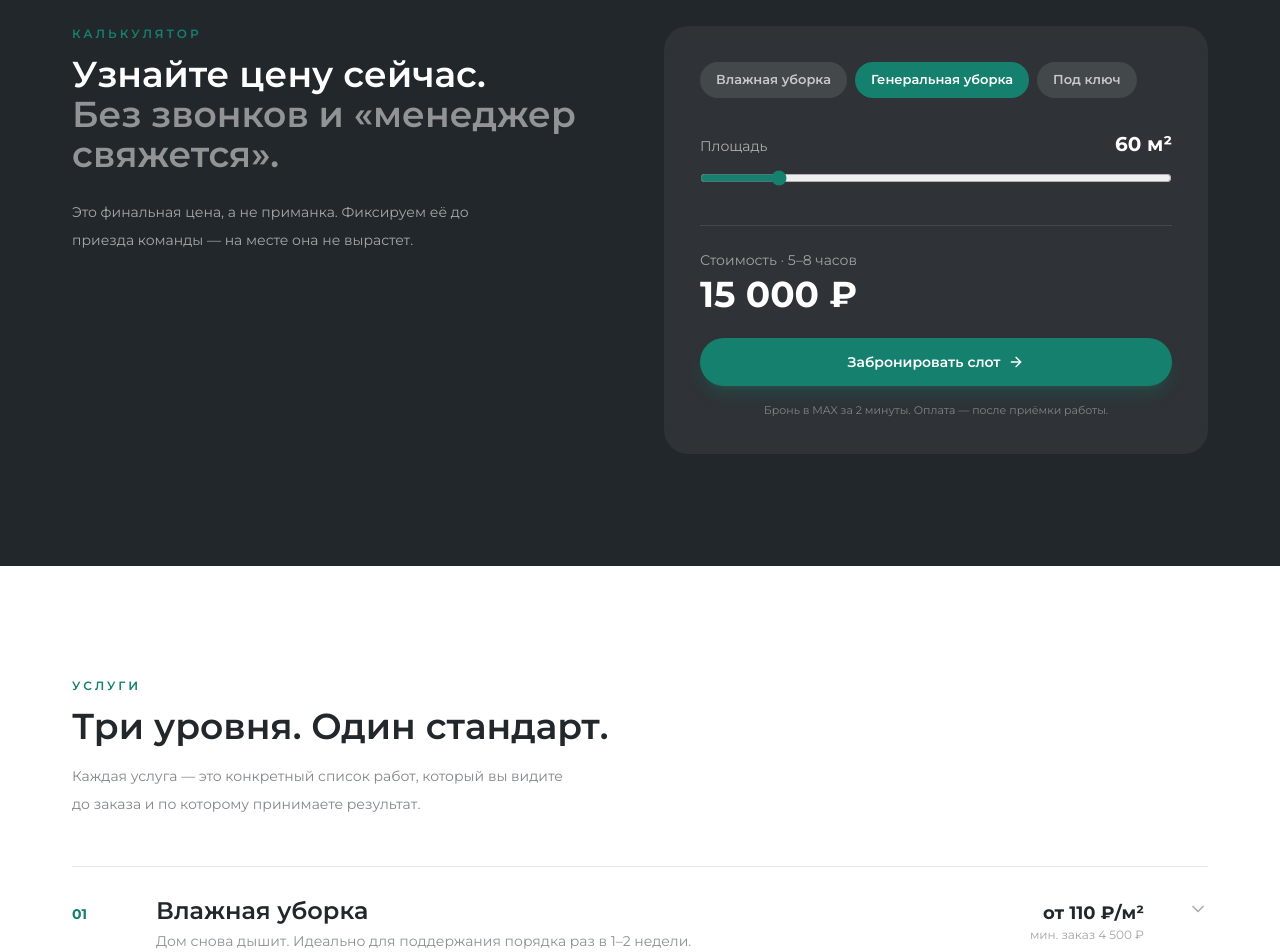
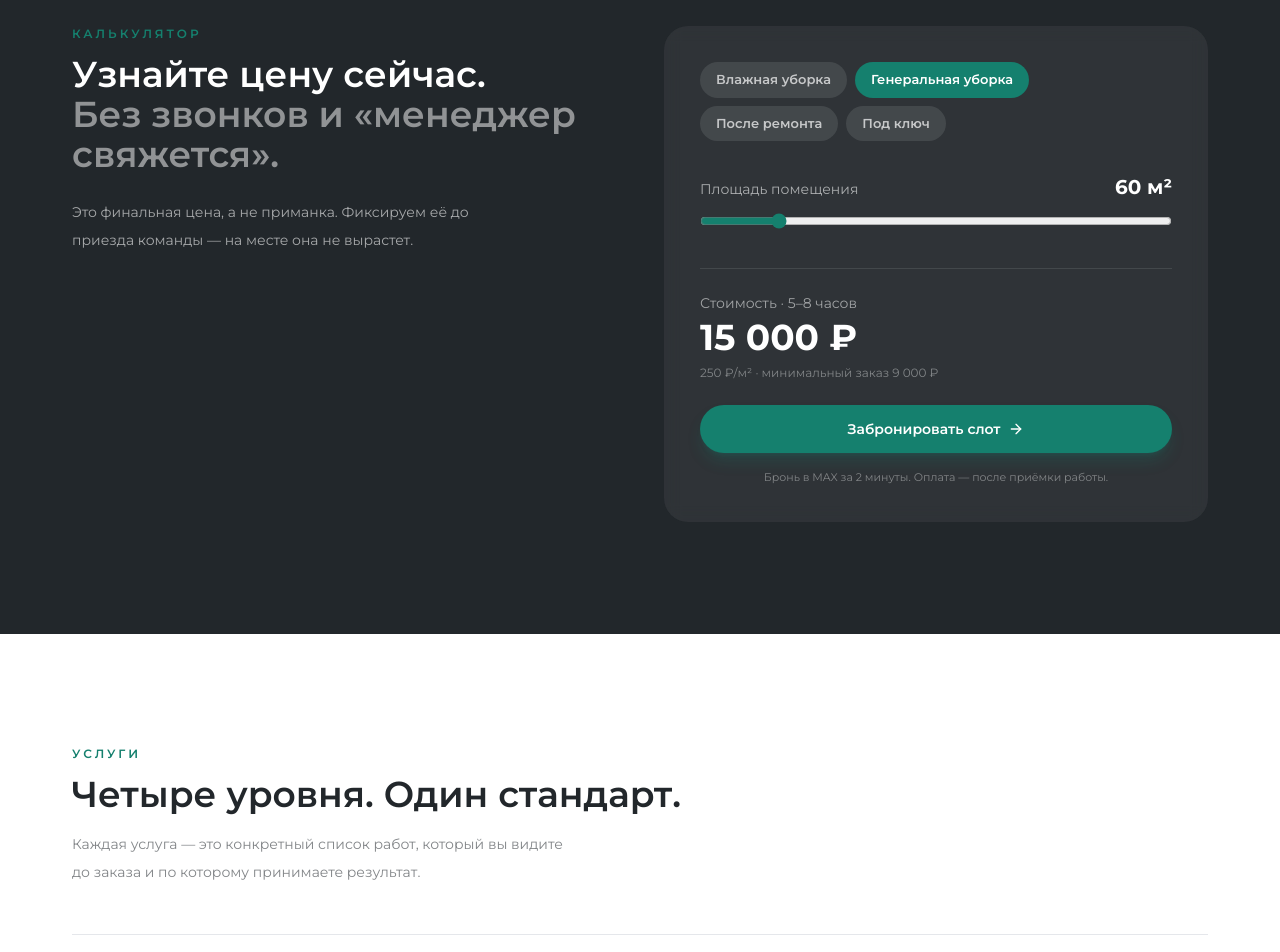
Before and after one commit to radzun9080002222-ship-it/chisto23, a React (Vite) app: page / in a window 1280 px wide. Shown: the part 1540-2492 px from the top of the page. Built offline with nearby package versions, Linux system fonts and the light colour scheme.

Commit message:
update calculator pricing (#1)
Co-authored-by: radzun9080002222-ship-it <249491550+radzun9080002222-ship-it@users.noreply.github.com>

```diff
--- a/src/components/Calculator.tsx
+++ b/src/components/Calculator.tsx
@@ -6,10 +6,15 @@ const fmt = (n: number) => n.toLocaleString("ru-RU");
 
 export default function Calculator() {
   const [area, setArea] = useState(60);
+  const [windowArea, setWindowArea] = useState(10);
   const [tariffId, setTariffId] = useState("general");
+  const [rateOptionId, setRateOptionId] = useState("standard");
   const tariff = TARIFFS.find((t) => t.id === tariffId)!;
-  const price = tariff.rate ? Math.max(tariff.rate * area, tariff.minPrice) : null;
-
+  const isWindowCalculation = tariff.id === "turnkey";
+  const rateOption = tariff.rateOptions?.find((option) => option.id === rateOptionId);
+  const rate = tariff.rate ?? rateOption?.rate ?? null;
+  const calculationArea = isWindowCalculation ? windowArea : area;
+  const price = rate ? Math.max(rate * calculationArea, tariff.minPrice) : null;
 
   return (
     <section id="calc" className="bg-graphite py-20 text-white md:py-28">
@@ -33,6 +38,7 @@ export default function Calculator() {
               <button
                 key={t.id}
                 onClick={() => setTariffId(t.id)}
+                aria-pressed={t.id === tariffId}
                 className={`rounded-full px-4 py-2 text-[13px] font-semibold transition ${
                   t.id === tariffId ? "bg-emerald text-white" : "bg-white/10 text-white/70 hover:bg-white/15"
                 }`}
@@ -42,19 +48,51 @@ export default function Calculator() {
             ))}
           </div>
 
+          {tariff.rateOptions && (
+            <div className="mt-6">
+              <div className="mb-2 text-sm text-white/60">Тип остекления</div>
+              <div className="flex flex-wrap gap-2">
+                {tariff.rateOptions.map((option) => (
+                  <button
+                    key={option.id}
+                    onClick={() => setRateOptionId(option.id)}
+                    aria-pressed={option.id === rateOptionId}
+                    className={`rounded-xl border px-4 py-3 text-left text-sm transition ${
+                      option.id === rateOptionId
+                        ? "border-emerald bg-emerald/15 text-white"
+                        : "border-white/10 bg-white/[0.04] text-white/65 hover:bg-white/[0.08]"
+                    }`}
+                  >
+                    <span className="block font-semibold">{option.name}</span>
+                    <span className="mt-0.5 block text-xs text-white/50">{fmt(option.rate)} ₽/м²</span>
+                  </button>
+                ))}
+              </div>
+            </div>
+          )}
+
           <div className="mt-8">
             <div className="flex items-baseline justify-between">
-              <label htmlFor="area" className="text-sm text-white/60">Площадь</label>
-              <span className="text-xl font-bold">{area} м²</span>
+              <label htmlFor="area" className="text-sm text-white/60">
+                {isWindowCalculation ? "Площадь остекления" : "Площадь помещения"}
+              </label>
+              <span className="text-xl font-bold">{calculationArea} м²</span>
             </div>
             <input
               id="area"
               type="range"
-              min={25}
-              max={250}
-              step={5}
-              value={area}
-              onChange={(e) => setArea(Number(e.target.value))}
+              min={isWindowCalculation ? 1 : 25}
+              max={isWindowCalculation ? 100 : 250}
+              step={isWindowCalculation ? 1 : 5}
+              value={calculationArea}
+              onChange={(e) => {
+                const value = Number(e.target.value);
+                if (isWindowCalculation) {
+                  setWindowArea(value);
+                } else {
+                  setArea(value);
+                }
+              }}
               className="mt-3 w-full accent-emerald"
             />
           </div>
@@ -64,6 +102,10 @@ export default function Calculator() {
               <>
                 <div className="text-sm text-white/55">Стоимость · {tariff.duration}</div>
                 <div className="mt-1 text-4xl font-bold text-white">{fmt(price)} ₽</div>
+                <div className="mt-2 text-xs text-white/40">
+                  {fmt(rate!)} ₽/м²
+                  {tariff.minPrice ? ` · минимальный заказ ${fmt(tariff.minPrice)} ₽` : ""}
+                </div>
               </>
             ) : (
               <>
--- a/src/components/Services.tsx
+++ b/src/components/Services.tsx
@@ -11,7 +11,7 @@ export default function Services() {
     <section id="services" className="bg-white py-20 md:py-28">
       <div className="container-x">
         <div className="kicker">Услуги</div>
-        <h2 className="mt-3 text-3xl font-semibold text-graphite md:text-4xl">Три уровня. Один стандарт.</h2>
+        <h2 className="mt-3 text-3xl font-semibold text-graphite md:text-4xl">Четыре уровня. Один стандарт.</h2>
         <p className="mt-4 max-w-lg text-sm leading-7 text-ink/60">
           Каждая услуга — это конкретный список работ, который вы видите до заказа
           и по которому принимаете результат.
@@ -32,7 +32,11 @@ export default function Services() {
                     <span className="mt-1 block text-sm text-ink/55">{t.tagline}</span>
                   </span>
                   <span className="hidden text-right text-lg font-bold text-graphite md:block">
-                    {t.rate ? `от ${t.rate} ₽/м²` : "индивидуально"}
+                    {t.rate
+                      ? `от ${t.rate} ₽/м²`
+                      : t.rateOptions
+                        ? `от ${Math.min(...t.rateOptions.map((option) => option.rate))} ₽/м²`
+                        : "индивидуально"}
                     <span className="block text-xs font-normal text-ink/45">мин. заказ {t.minPrice ? `${fmt(t.minPrice)} ₽` : "—"}</span>
                   </span>
                   <ChevronDown className={`justify-self-end text-ink/40 transition ${open ? "rotate-180" : ""}`} size={20} />
@@ -53,7 +57,7 @@ export default function Services() {
         </div>
 
         <p className="mt-6 text-xs text-ink/45">
-          Отдельно: химчистка мебели и ковров, мойка окон, уборка после ремонта, офисы. Цена — по запросу.
+          Отдельно: химчистка мебели и ковров, офисы. Цена — по запросу.
         </p>
       </div>
     </section>
--- a/src/data.ts
+++ b/src/data.ts
@@ -37,6 +37,11 @@ export type Tariff = {
   n: string;
   name: string;
   rate: number | null;
+  rateOptions?: {
+    id: string;
+    name: string;
+    rate: number;
+  }[];
   minPrice: number;
   tagline: string;
   duration: string;
@@ -48,8 +53,8 @@ export const TARIFFS: Tariff[] = [
     id: "regular",
     n: "01",
     name: "Влажная уборка",
-    rate: 110,
-    minPrice: 4500,
+    rate: 160,
+    minPrice: 6000,
     tagline: "Дом снова дышит. Идеально для поддержания порядка раз в 1–2 недели.",
     duration: "2–4 часа",
     checklist: [
@@ -85,10 +90,31 @@ export const TARIFFS: Tariff[] = [
     ],
   },
   {
+    id: "after-renovation",
+    n: "03",
+    name: "После ремонта",
+    rate: 300,
+    minPrice: 0,
+    tagline: "Чистый старт после строительных работ. Убираем пыль, следы смесей и мелкий мусор.",
+    duration: "1–2 дня",
+    checklist: [
+      "Удаление строительной пыли со всех поверхностей",
+      "Влажная уборка полов, стен, дверей и плинтусов",
+      "Удаление следов строительных смесей",
+      "Глубокая очистка кухни и санузлов",
+      "Обеспыливание мебели, радиаторов и светильников",
+      "Финишная детализация каждой комнаты",
+    ],
+  },
+  {
     id: "turnkey",
-    n: "03",
+    n: "04",
     name: "Под ключ",
     rate: null,
+    rateOptions: [
+      { id: "standard", name: "Стандартные окна", rate: 450 },
+      { id: "panoramic", name: "Панорамные окна", rate: 550 },
+    ],
     minPrice: 0,
     tagline: "Максимум. Для новоселья, после ремонта или когда нужен вау-эффект.",
     duration: "1–2 дня",
```
